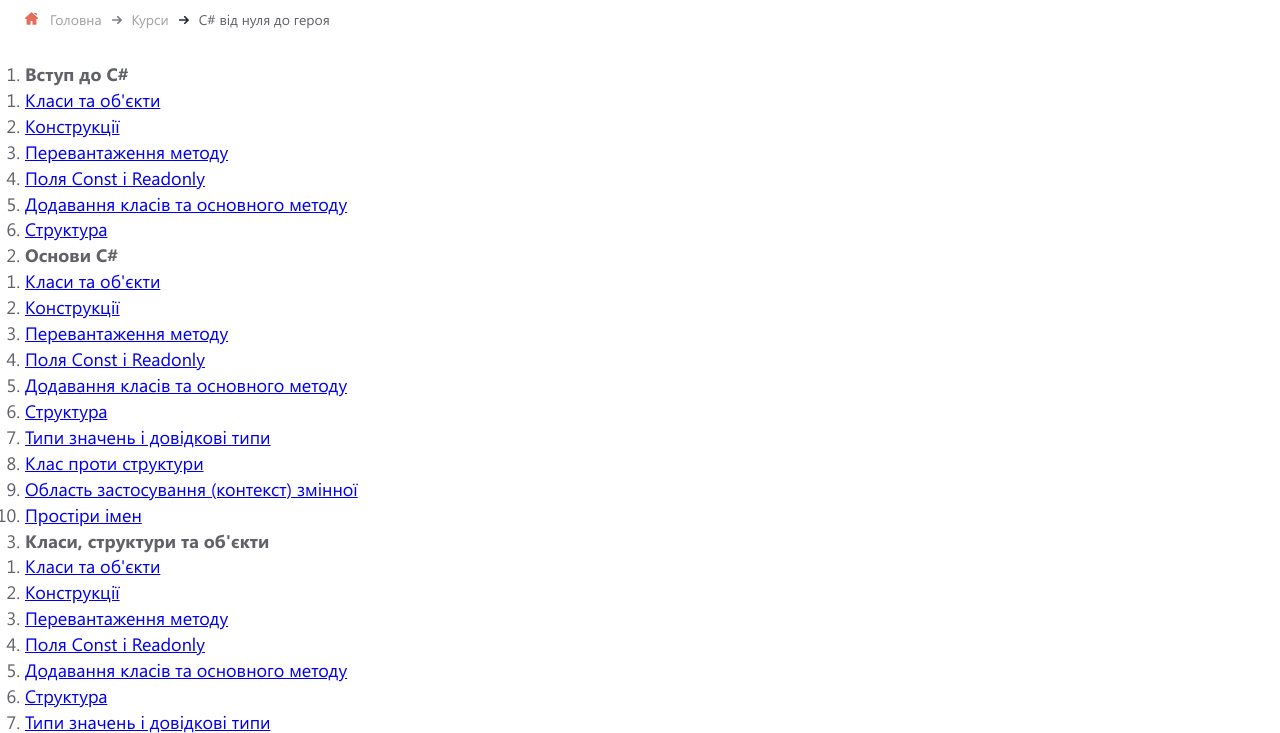
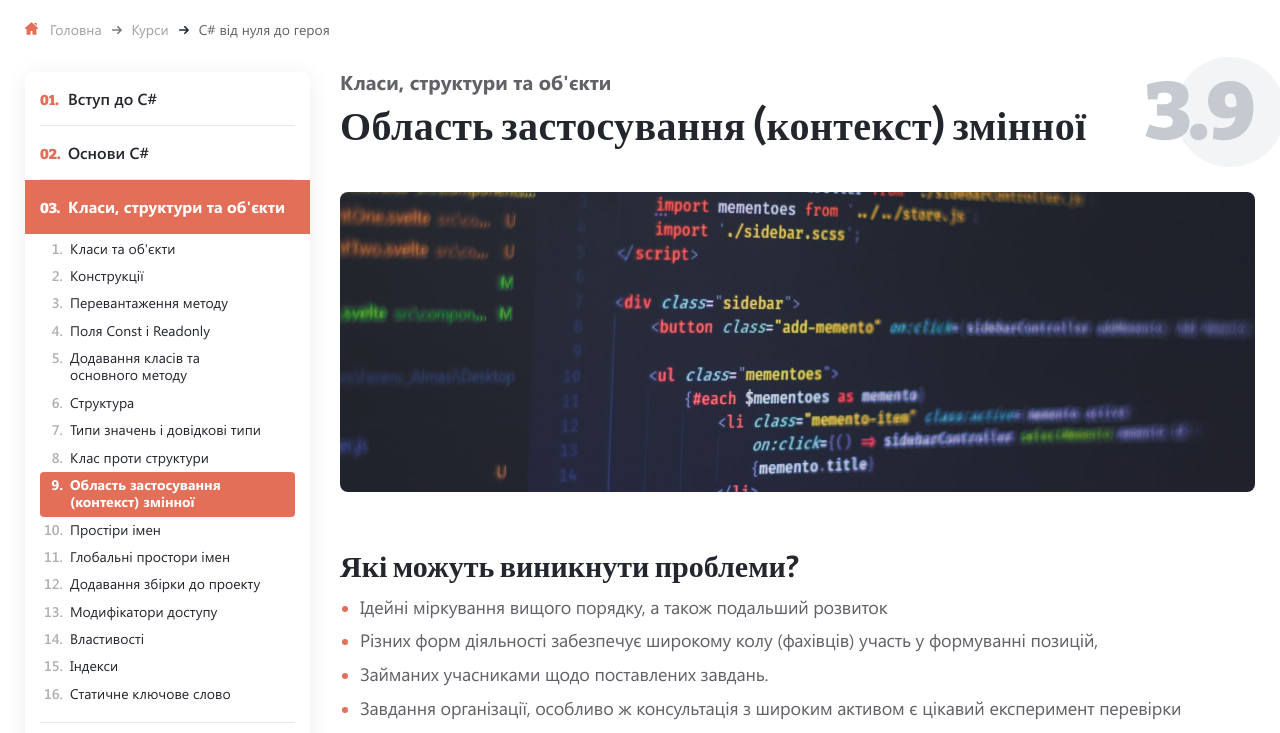
Before and after one commit to wildberry22/itifico, a website: page src/courses-individual.html in a window 1280 px wide. Shown: the part 74-807 px from the top of the page. Drawn offline with nearby package versions, Linux system fonts and the light colour scheme; files that its build step writes are made by us from their sources; files whose address does not match are found by name; a web font is replaced by a local one.

Commit message:
Working on courses-individual-page

```diff
--- a/src/assets/js/main.js
+++ b/src/assets/js/main.js
@@ -1,6 +1,7 @@
 import stickyHeader from './modules/stickyHeader.js';
 import blogCardStyle from './modules/blogCardStyle.js';
 import coursesCardStyle from './modules/coursesCardStyle.js';
+import courseAsideStyle from './modules/courseAsideStyle.js';
 import formValidation from './modules/formValidation.js';
 import forms from './modules/forms.js';
 import select from './modules/select.js';
@@ -14,6 +15,8 @@ document.addEventListener("DOMContentLoaded", () => {
   blogCardStyle();
   // content overflow control (courses items)
   coursesCardStyle();
+  // accordion course-aside
+  courseAsideStyle();
   // slider for Articles section
   try {
     const swiperArticles = new Swiper('.articles-wrapper.swiper', {
@@ -76,7 +79,11 @@ document.addEventListener("DOMContentLoaded", () => {
   // sending form data on server
   forms();
   // select styling
-  select(document.querySelector('.blog-category__sort'));
+  try {
+    select(document.querySelector('.blog-category__sort'));
+  } catch(e) {}
   // img gallery
-  gallery(document.querySelectorAll('[data-gallery]'));
+  try {
+    gallery(document.querySelectorAll('[data-gallery]'));
+  } catch(e) {}
 });
--- /dev/null
+++ b/src/assets/js/modules/courseAsideStyle.js
@@ -0,0 +1,35 @@
+export default function coursesAsideStyle() {
+  const sections = document.querySelectorAll('.course-nav__list-item');
+
+  sections.forEach(section => {
+    const title = section.querySelector('.course-nav__list-title');
+    const listItems = section.querySelectorAll('ol > li > a');
+
+    title.addEventListener('click', () => {
+      sections.forEach(item => {
+        item.classList.remove('visible');
+      });
+      title.parentNode.classList.add('visible');
+    });
+
+    listItems.forEach(listItem => {
+      listItem.addEventListener('click', () => {
+        sections.forEach(item => {
+          item.classList.remove('visible');
+          if (item.classList.contains('active')) {
+            item.classList.remove('active');
+            item.querySelectorAll('ol > li').forEach(li => {
+              li.classList.remove('active');
+            });
+          }
+        });
+
+        listItem.parentNode.classList.add('active');
+        title.parentNode.classList.add('active');
+        title.parentNode.classList.add('visible');
+      });
+    });
+
+
+  });
+}
--- /dev/null
+++ b/src/assets/scss/blocks/courses-individual-page/_courses-individual-page.scss
@@ -0,0 +1,15 @@
+.courses-individual {
+  padding: 10px 0 160px;
+  position: relative;
+  &__inner {
+    display: flex;
+    justify-content: space-between;
+    align-items: flex-start;
+    gap: 30px;
+  }
+}
+
+
+@import 'course-article/course-article';
+@import 'course-practice/course-practice';
+@import 'course-aside/course-aside';
--- /dev/null
+++ b/src/assets/scss/blocks/courses-individual-page/course-article/_course-article.scss
@@ -0,0 +1,52 @@
+.course-article {
+  &__top {
+    display: flex;
+    justify-content: space-between;
+    align-items: flex-start;
+    gap: 30px;
+    margin-bottom: 40px;
+  }
+  &__titles {
+    max-width: 750px;
+  }
+  &__subtitle {
+    font-family: $segoeUI-font;
+    font-weight: $font-bold;
+    font-size: 20px;
+    line-height: 1;
+    color: $txt-color;
+    margin-bottom: 10px;
+  }
+  &__title {
+    font-family: $bitter-font;
+    font-weight: $font-bold;
+    font-size: 40px;
+    line-height: 125%;
+    letter-spacing: 0.01em;
+    color: $black-color;
+  }
+  &__num {
+    position: relative;
+    font-family: $bitter-font;
+    font-weight: $font-black;
+    font-size: 80px;
+    line-height: 124%;
+    line-height: 1;
+    color: $gray2-color;
+    &::before {
+      content: '';
+      position: absolute;
+      top: -15px;
+      right: -30px;
+      width: 110px;
+      height: 110px;
+      border-radius: 50%;
+      background: #F3F4F5;
+      z-index: -1;
+    }
+  }
+
+  &__arrows {
+    margin-bottom: 80px;
+  }
+}
--- /dev/null
+++ b/src/assets/scss/blocks/courses-individual-page/course-aside/_course-aside.scss
@@ -0,0 +1,152 @@
+.course-aside {
+  min-width: 285px;
+}
+
+.course-nav {
+  background: $white-color;
+  box-shadow: 0px 3px 23px rgba(0, 0, 0, 0.07);
+  border-radius: 8px;
+  &__list {
+    list-style-type: none;
+    counter-reset: section;
+    &-title {
+      font-family: $segoeUI-font;
+      font-weight: $font-semibold;
+      font-size: $fz-6;
+      line-height: 112%;
+      color: $black-color;
+      padding: 18px 20px 18px 43px;
+      cursor: pointer;
+    }
+
+    &-item {
+      position: relative;
+      transition: .2s;
+      &::after {
+        counter-increment: section;
+        content: counter(section, decimal-leading-zero) ".";
+        position: absolute;
+        top: 21px;
+        left: 15px;
+
+        font-family: $bitter-font;
+        font-weight: $font-black;
+        font-size: $fz-7;
+        line-height: 120%;
+        text-align: right;
+        color: $red-color;
+      }
+      &::before {
+        content: '';
+        position: absolute;
+        bottom: 0;
+        right: 0;
+        left: 0;
+        margin: 0 auto;
+        height: 1px;
+        width: 255px;
+        background-color: $border-color;
+      }
+      &:last-child {
+        &::before {
+          display: none;
+        }
+      }
+      &.active {
+        .course-nav__list-title {
+          font-weight: $font-bold;
+          color: $white-color;
+          background-color: $red-color;
+        }
+        &::before {
+          display: none;
+        }
+        &::after {
+          color: $white-color;
+        }
+        &.visible {
+          &::before {
+            display: block;
+          }
+        }
+      }
+      &.visible {
+        ol {
+          clip-path: polygon(0 0, 100% 0, 100% 100%, 0% 100%);
+          height: auto;
+          padding: 2px 15px 15px;
+          visibility: visible;
+        }
+      }
+      ol {
+        clip-path: polygon(0 0, 100% 0, 100% 0, 0 0);
+        height: 0;
+        padding: 0;
+        visibility: hidden;
+        list-style-type: none;
+        counter-reset: li;
+        transition: height .4s linear, clip-path .4s linear;
+        li {
+          position: relative;
+          border-radius: 4px;
+          transition: .1s;
+          &::after {
+            counter-increment: li;
+            content: counter(li, decimal) ".";
+            position: absolute;
+            top: 6px;
+            left: 3px;
+
+            display: block;
+            width: 20px;
+            font-family: $segoeUI-font;
+            font-weight: $font-semibold;
+            font-size: $fz-7;
+            line-height: 1;
+            text-align: right;
+            color: #ADAEB1;
+            transition: .1s;
+          }
+          a {
+            padding: 4px 30px 6px;
+            line-height: 124%;
+            display: block;
+            width: 100%;
+            text-decoration: none;
+            font-weight: $font-regular;
+            font-size: $fz-7;
+            color: $black-color;
+            transition: .1s;
+          }
+          &.active {
+            background-color: $red-color;
+            &::after {
+              color: $white-color;
+              font-weight: $font-bold;
+            }
+            a {
+              font-weight: $font-bold;
+              color: $white-color;
+            }
+            &:hover {
+              &::after {
+                color: $white-color;
+                font-weight: $font-bold;
+              }
+            }
+          }
+          &:hover {
+            &::after {
+              color: $black-color;
+              font-weight: $font-bold;
+            }
+            a {
+              font-weight: $font-bold;
+            }
+          }
+        }
+      }
+    }
+
+  }
+}
--- /dev/null
+++ b/src/assets/scss/blocks/courses-individual-page/course-practice/_course-practice.scss
@@ -0,0 +1,32 @@
+.course-practice {
+  background: $white-color;
+  box-shadow: 0px 3px 23px rgba(0, 0, 0, 0.07);
+  border-radius: 8px;
+  padding: 0 20px 30px;
+  &__title {
+    position: relative;
+    display: block;
+    width: 100%;
+    font-family: $bitter-font;
+    font-weight: $font-bold;
+    font-size: 40px;
+    line-height: 125%;
+    letter-spacing: 0.01em;
+    color: $black-color;
+    padding: 25px 0;
+    border-bottom: 1px solid $border-color;
+    margin-bottom: 30px;
+    cursor: pointer;
+    &::after {
+      content: '';
+      width: 18px;
+      height: 18px;
+      border: 9px solid transparent;
+      border-top: 9px solid $black-color;
+      position: absolute;
+      top: 50%;
+      right: 10px;
+      transition: .3s;
+    }
+  }
+}
--- a/src/assets/scss/style.scss
+++ b/src/assets/scss/style.scss
@@ -24,3 +24,4 @@
 @import 'blocks/about-page/about-page';
 @import 'blocks/courses-catalog-page/courses-catalog-page';
 @import 'blocks/blog-individual-page/blog-individual-page';
+@import 'blocks/courses-individual-page/courses-individual-page';
--- a/src/courses-individual.html
+++ b/src/courses-individual.html
@@ -81,7 +81,7 @@
           <!-- == content == -->
           <div class="courses-individual__inner">
             <!-- == navigation == -->
-            <aside class="courses-individual__aside">
+            <aside class="courses-individual__aside course-aside">
               <nav class="courses-individual__nav course-nav">
                 <ol class="course-nav__list">
                   <li class="course-nav__list-item">
@@ -110,7 +110,7 @@
                       <li><a href="#">Простіри імен</a></li>
                     </ol>
                   </li>
-                  <li class="course-nav__list-item">
+                  <li class="course-nav__list-item active visible">
                     <h6 class="course-nav__list-title">Класи, структури та об'єкти</h6>
                     <ol>
                       <li><a href="#">Класи та об'єкти</a></li>
@@ -121,7 +121,7 @@
                       <li><a href="#">Структура</a></li>
                       <li><a href="#">Типи значень і довідкові типи</a></li>
                       <li><a href="#">Клас проти структури</a></li>
-                      <li><a href="#">Область застосування (контекст) змінної</a></li>
+                      <li class="active"><a href="#">Область застосування (контекст) змінної</a></li>
                       <li><a href="#">Простіри імен</a></li>
                       <li><a href="#">Глобальні простори імен</a></li>
                       <li><a href="#">Додавання збірки до проекту</a></li>
@@ -346,9 +346,7 @@
                     <h3 class="course-article__subtitle">Класи, структури та об'єкти</h3>
                     <h1 class="course-article__title">Область застосування (контекст) змінної</h1>
                   </div>
-                  <div class="course-article__num">
-                    <span>3.9</span>
-                  </div>
+                  <div class="course-article__num">3.9</div>
                 </div>
 
                 <div class="course-article__img article-img article-img--main">
@@ -432,6 +430,7 @@
 
               <article class="course-practice">
                 <div class="course-practice__title">Практичні завдання</div>
+                <div class="course-practice__content">
                   <ul class="course-practice__questions">
                     <li class="course-practice__question">
                       <div class="course-practice__question-wrapper">
@@ -519,6 +518,8 @@ Console.WriteLine(Name);</code></pre>
                     </li>
                   </ul>
                   <button class="course-practice__close">Згорнути</button>
+                </div>
+
               </article>
             </div>
 
```
Also changed, not shown: dist/courses-individual.html, dist/css/style.css, dist/js/script.js, 1 other file. Lines whose indentation alone changed are shown as unchanged.
